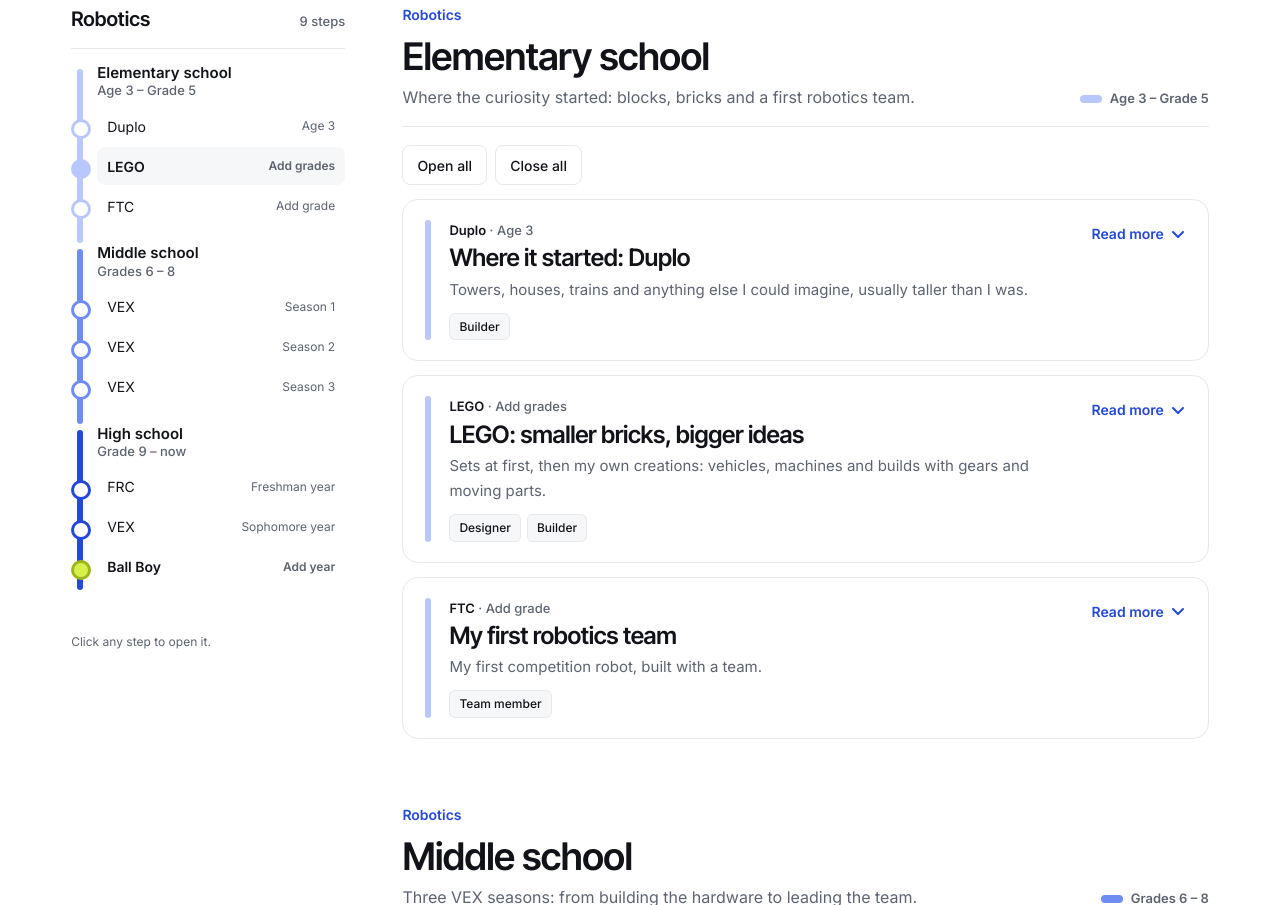
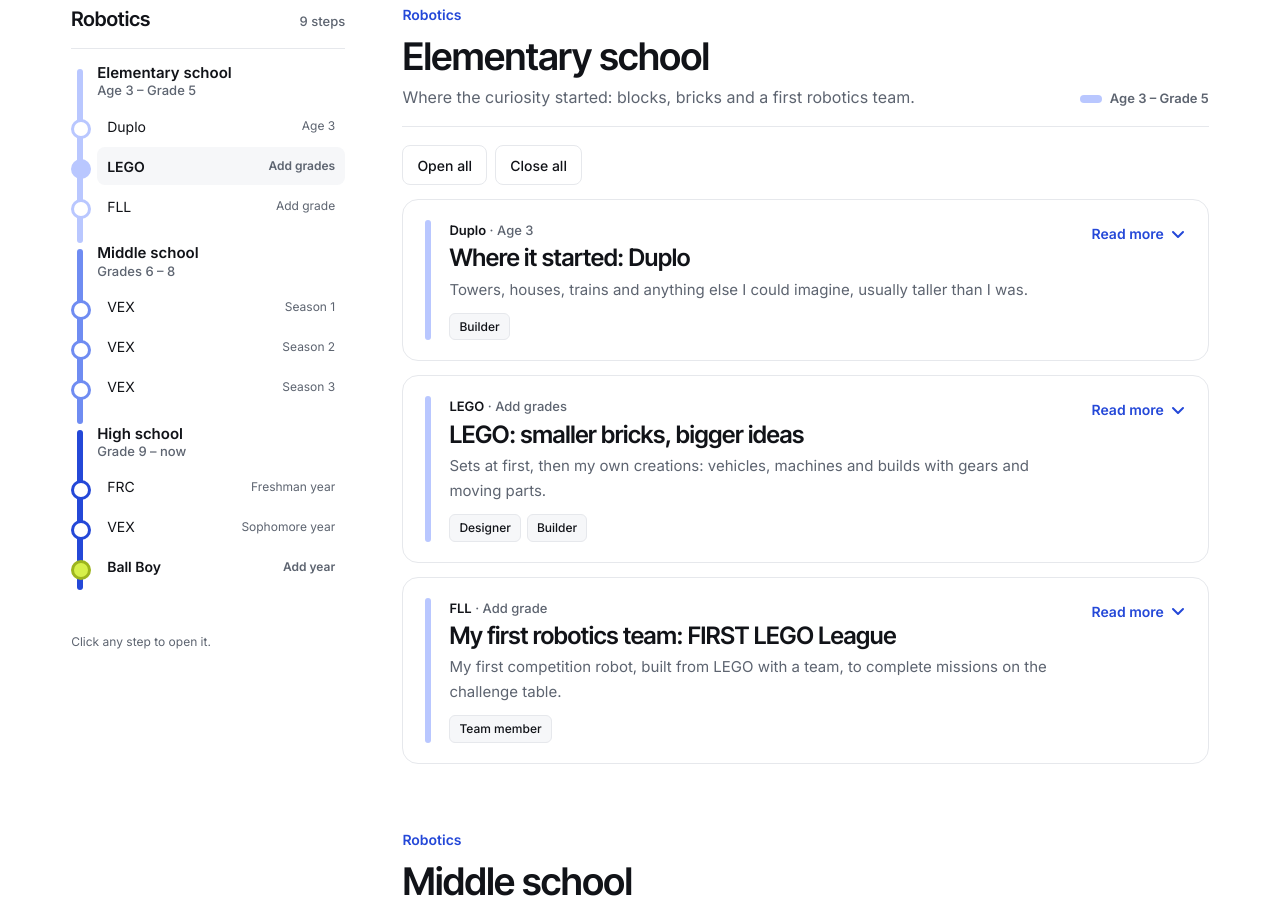
Before and after one commit to sabrus444/Achyutkarthikeyanjourney, a plain HTML site: page index.html in a window 1280 px wide. Shown: the part 769-1674 px from the top of the page. Drawn offline with Linux system fonts and the light colour scheme.

Commit message:
Elementary robotics: FLL (FIRST LEGO League), not FTC
Co-Authored-By: Claude Opus 5.5 <noreply@anthropic.com>
Claude-Session: https://claude.ai/code/session_016aH6ZDpL1UM4xCYjQ1HMnP

```diff
--- a/content.js
+++ b/content.js
@@ -24,7 +24,7 @@
 window.SITE = {
   name: "Achyut Karthikeyan",
   headline: "From Duplo blocks to robots that solve real problems.",
-  intro: "I started stacking Duplo at age 3. Every year since, the builds got smaller in parts and bigger in ideas: LEGO, FTC, VEX, FRC, and finally Ball Boy, a robot I designed for my own tennis practice.",
+  intro: "I started stacking Duplo at age 3. Every year since, the builds got smaller in parts and bigger in ideas: LEGO, FLL, VEX, FRC, and finally Ball Boy, a robot I designed for my own tennis practice.",
   heroPhoto: "",
   contactEmail: "",
   next: "Add what's next: the next season, a new build, or what you want to study.",
@@ -59,12 +59,12 @@ window.SITE = {
               photos: [], awards: []
             },
             {
-              id: "ftc", type: "ftc", stage: "FTC", era: "Add grade",
-              title: "My first robotics team",
-              roles: ["Team member"], game: "Add season / game name",
-              built: "My first competition robot, built with a team.",
-              enjoyed: "The moment something I helped build drove onto the field and competed.",
-              learned: ["Motors, sensors and how robots are wired", "My first lines of robot code", "Working as part of a team"],
+              id: "fll", type: "fll", stage: "FLL", era: "Add grade",
+              title: "My first robotics team: FIRST LEGO League",
+              roles: ["Team member"], game: "Add season / challenge name",
+              built: "My first competition robot, built from LEGO with a team, to complete missions on the challenge table.",
+              enjoyed: "The moment something I helped build ran its missions on the table at competition.",
+              learned: ["Motors, sensors and how robots are programmed", "My first lines of robot code", "Working as part of a team"],
               photos: [], awards: []
             }
           ]
--- a/index.html
+++ b/index.html
@@ -4,7 +4,7 @@
 <meta charset="utf-8">
 <meta name="viewport" content="width=device-width, initial-scale=1">
 <title>Achyut Karthikeyan · Robotics</title>
-<meta name="description" content="Achyut Karthikeyan's robotics journey through elementary, middle and high school: LEGO, FTC, VEX, FRC and Ball Boy.">
+<meta name="description" content="Achyut Karthikeyan's robotics journey through elementary, middle and high school: LEGO, FLL, VEX, FRC and Ball Boy.">
 <link rel="preconnect" href="https://fonts.googleapis.com">
 <link rel="preconnect" href="https://fonts.gstatic.com" crossorigin>
 <link href="https://fonts.googleapis.com/css2?family=Inter+Tight:wght@500;600;700&family=Inter:wght@400;500;600&display=swap" rel="stylesheet">
```
